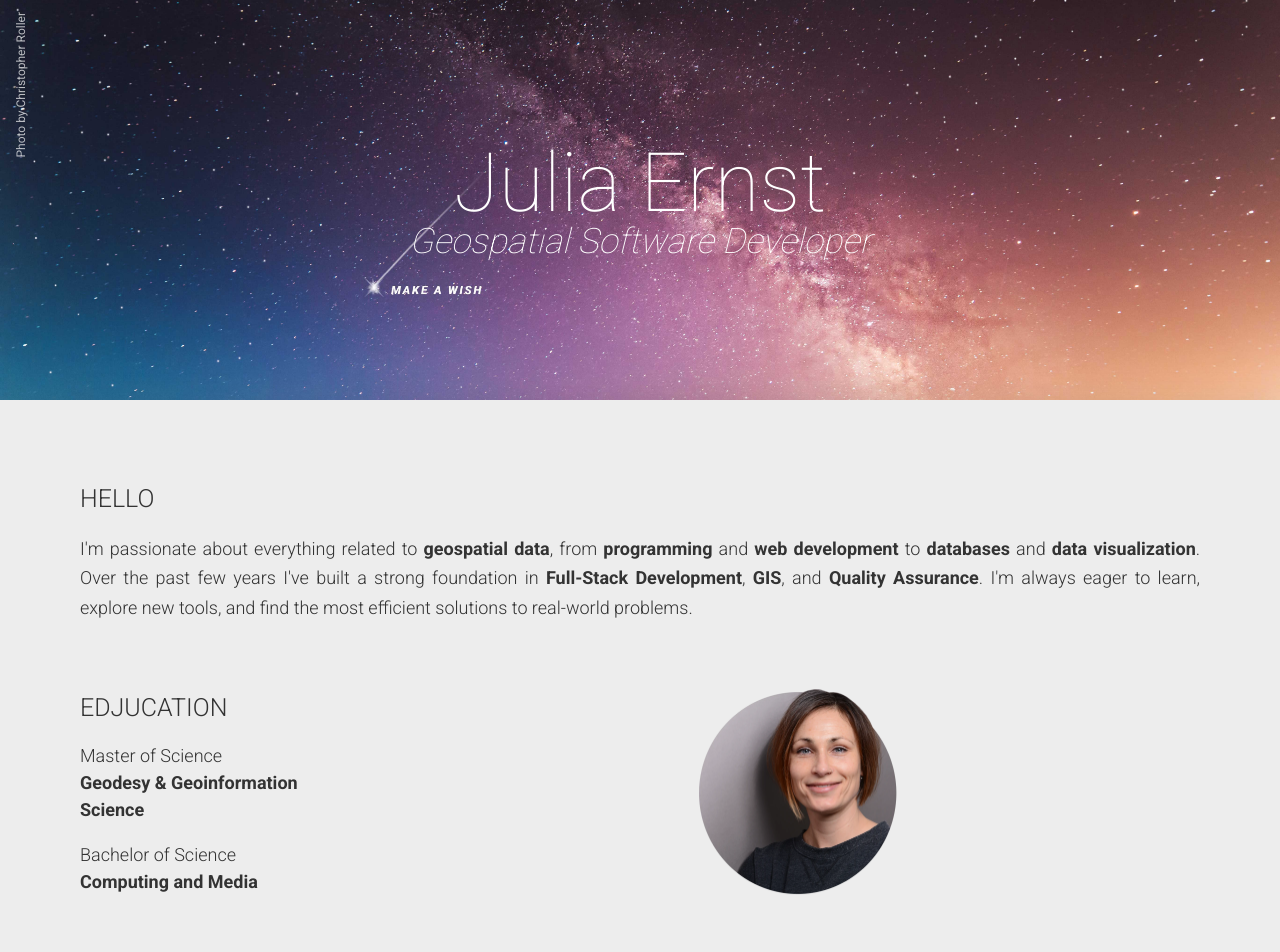
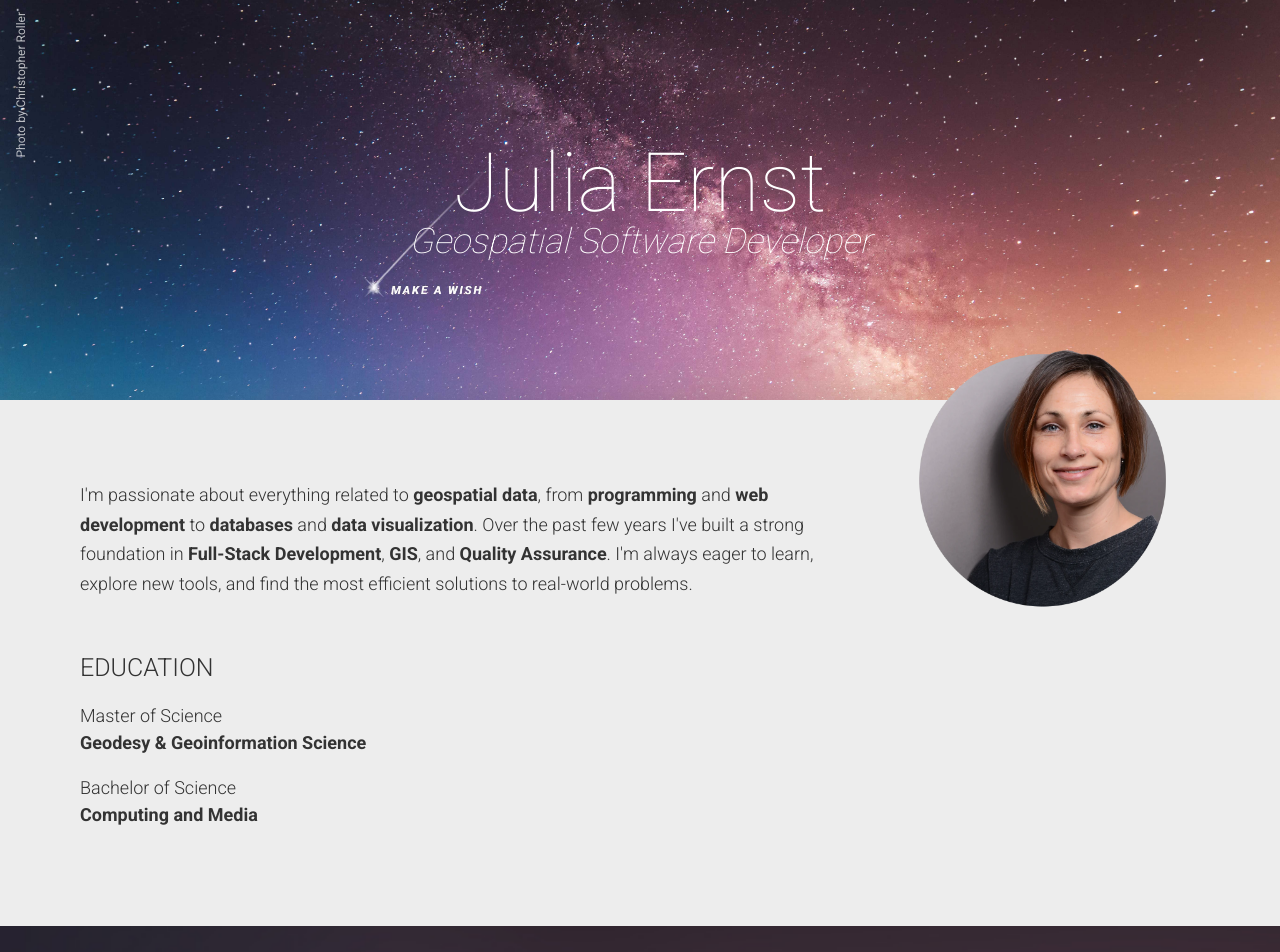
Before and after one commit to missserious/jernst, a React (Vite) app: page / in a window 1280 px wide. Shown: the top 952 px of the page. Built offline with nearby package versions, Linux system fonts and the light colour scheme.

Commit message:
refactor: adjust welcome and profile layout for mobile and desktop

```diff
--- a/src/components/Main.tsx
+++ b/src/components/Main.tsx
@@ -6,10 +6,10 @@ import type { SkillSection, SkillGroup } from '../data/data';
 export default function Main() {
   return (
     <main>
-      <div className="welcome-education-profil-container">
+      <div className="welcome-education-profile-container">
+        <ProfileImage />
         <Welcome />
         <Education />
-        <ProfileImage />
       </div>
 
       <div className="skills-container">
@@ -24,7 +24,7 @@ export default function Main() {
 function Welcome() {
   return (
     <section id="welcome">
-      <h3>HELLO</h3>
+      {/* <h3>HELLO</h3> */}
       <div className="responsive">
         <p>
           I'm passionate about everything related to{' '}
@@ -62,7 +62,7 @@ function Welcome() {
 function Education() {
   return (
     <section id="education">
-      <h3>EDJUCATION</h3>
+      <h3>EDUCATION</h3>
       <p>
         <span>Master of Science</span>
         <span>
@@ -81,7 +81,7 @@ function Education() {
 
 function ProfileImage() {
   return (
-    <section id="profil">
+    <section id="profile">
       <img src={juliaErnst} alt="Julia Ernst" className="profile-picture" />
     </section>
   );
@@ -117,7 +117,7 @@ function Skills({ section }: SkillsProps) {
       onClick={handleToggle}
     >
       <span className="section-title">{section.title.toUpperCase()}</span>
-      <span className="icon">{isOpen ? '+' : '-'}</span>
+      <span className="icon">{isOpen ? '-' : '+'}</span>
       {isOpen && (
         <ul className="skill-groups">
           {section.skills.map((skill: SkillGroup) => (
--- a/src/index.css
+++ b/src/index.css
@@ -195,11 +195,31 @@ main {
 }
 
 /* Mobil first */
-.welcome-education-profil-container {
+.welcome-education-profile-container {
   display: flex;
   flex-direction: column;
   gap: 2rem;
-  padding: 0rem;
+  padding: 5rem;
+  position: relative;
+}
+
+#profile {
+  order: 1; /* Profilbild oben */
+  display: flex;
+  justify-content: center;
+  margin-bottom: 1rem;
+}
+
+#profile img {
+  max-width: 200px;
+  width: 100%;
+  height: auto;
+  /* border-radius: 50%;
+  border: 4px solid white;  */
+}
+/* Mobile */
+#welcome {
+  order: 2;
 }
 
 #welcome p {
@@ -207,20 +227,8 @@ main {
   text-align-last: left;
 }
 
-#profil img {
-  display: block;
-  margin: 0;
-  width: 250px;
-  height: auto;
-  object-fit: cover;
-  max-width: 100%;
-}
-
-#profil {
-  display: flex;
-  justify-content: center;
-  align-items: center;
-  margin: 0 auto;
+#education {
+  order: 3;
 }
 
 .profile-picture {
@@ -235,32 +243,37 @@ main {
   display: none;
 }
 
-@media screen and (min-width: 768px) {
-  .welcome-education-profil-container {
-    flex-direction: row;
-    flex-wrap: wrap;
-    gap: 3rem;
-    padding: 5rem 5rem;
-    align-items: flex-start;
+@media screen and (min-width: 992px) {
+  .welcome-education-profile-container {
+    flex-direction: column; /* Spalten bleiben */
+    position: relative;
   }
 
   #welcome {
-    flex: 0 0 100%;
-    max-width: 100%;
+    order: 2;
+    padding-right: 34%;
+  }
+
+  #welcome p {
+    text-align: left;
+    text-align-last: auto;
   }
 
   #education {
-    flex: 2;
+    order: 3;
   }
 
-  #profil {
-    flex: 6;
-    display: flex;
-    justify-content: center;
+  #profile {
+    order: 1;
+    position: absolute;
+    top: -50px; /* leicht über Header */
+    right: 7rem;
+    width: 250px;
+    z-index: 2;
   }
 
-  #profil img {
-    max-width: 200px;
+  #profile img {
+    max-width: 250px;
     width: 100%;
     height: auto;
   }
@@ -339,7 +352,7 @@ ul.skill-groups {
 }
 
 .skill-section.open .icon {
-  transform: rotate(90deg);
+  transform: rotate(180deg);
 }
 
 .skill-items span {
```
